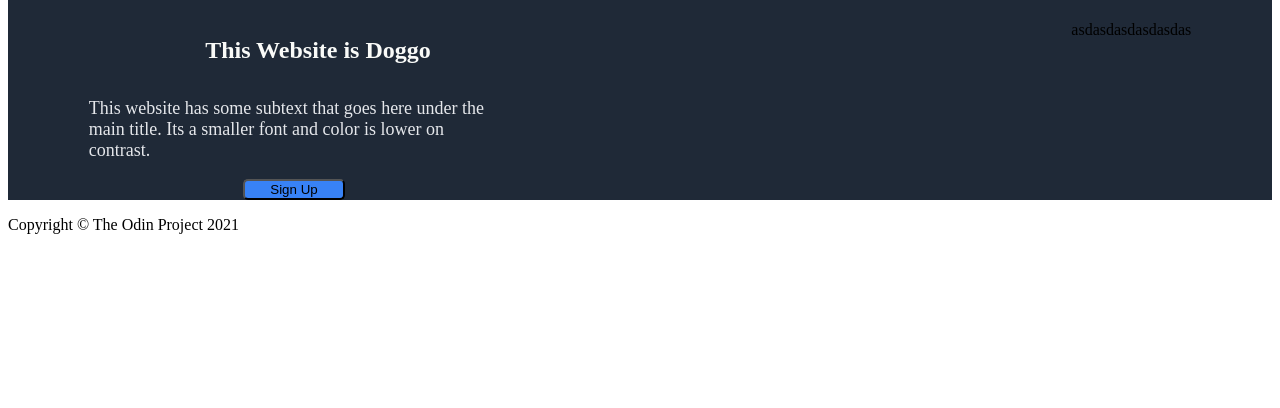
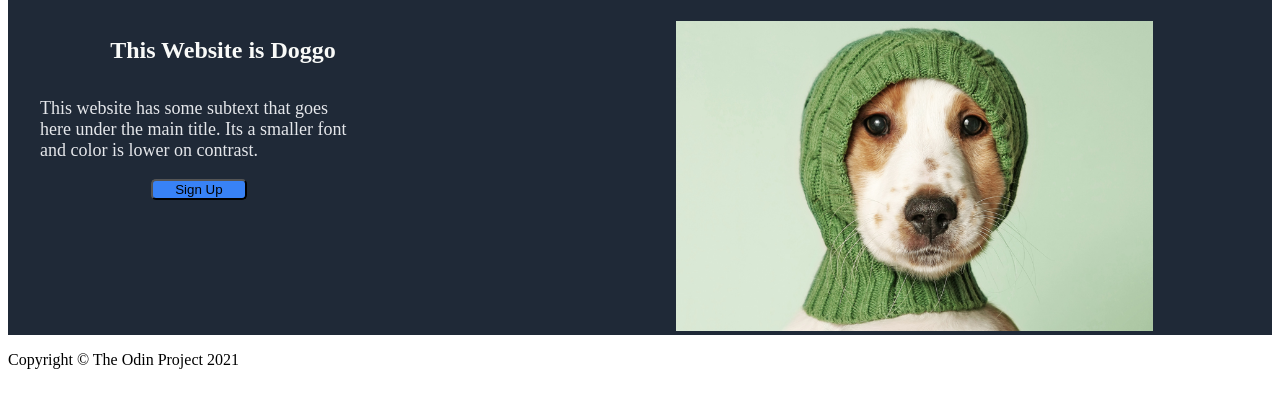
Before and after one commit to JRT96/Landing-Page, a plain HTML site: page index.html in a window 1280 px wide. Shown: the part 62-470 px from the top of the page. Drawn offline with Linux system fonts and the light colour scheme.

Commit message:
added images and styled using css on divs

```diff
--- a/index.html
+++ b/index.html
@@ -31,7 +31,9 @@
                     <button class="signup-box-button">Sign Up</button>
                 </div>
             </div>
-            <div class="signup-image">asdasdasdasdasdas</div>
+            <div class="signup-image">
+                <img src="./images/15-dog-beanie-GettyImages-114516871-770.jpeg" id="gdog" alt="doggo">
+            </div>
         </div>
         <div class="footer">
             <p id="footer-text">Copyright © The Odin Project 2021</p>
--- a/style.css
+++ b/style.css
@@ -30,6 +30,10 @@
     justify-content: space-around;
 }
 
+.signup-box {
+    margin-left: 2em;
+}
+
 .signup-box-content {
     display: flex;
     flex-direction: column;
@@ -39,10 +43,18 @@
     background-color: #1f2937;
 }
 
+#gdog {
+    width: 80%;
+}
+
 .signup-box-button {
     background-color: #3882f6;
     border-radius: 5px;
-    width: 25%;
+    width: 30%;
+}
+
+.signup-box-button:hover {
+    background-color: #2f6df1;
 }
 
 .doggo-text {
```
Also changed, not shown: images/15-dog-beanie-GettyImages-114516871-770.jpeg (added), images/pexels-gilberto-reyes-825949.jpg (added), images/pexels-ilargian-faus-1629781.jpg (added), images/pexels-mark-glancy-1564506.jpg (added), 2 other files.
